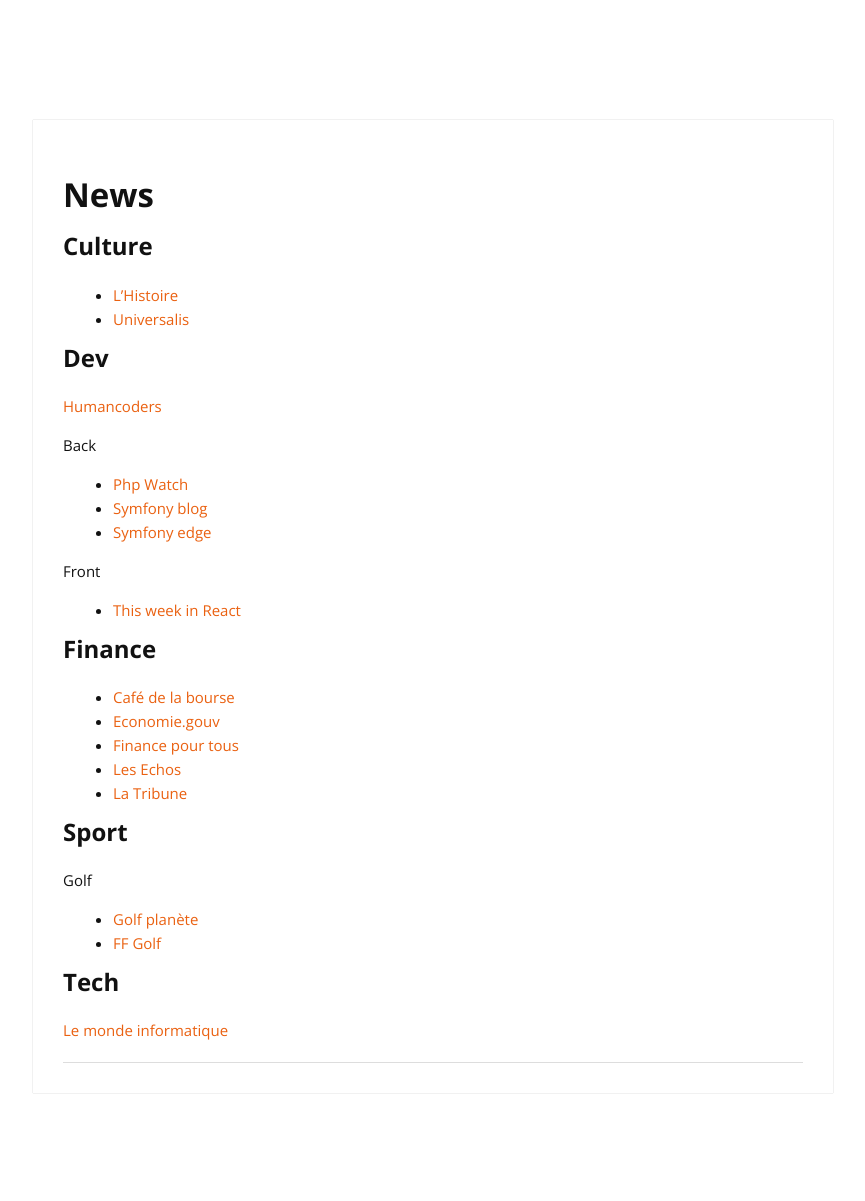
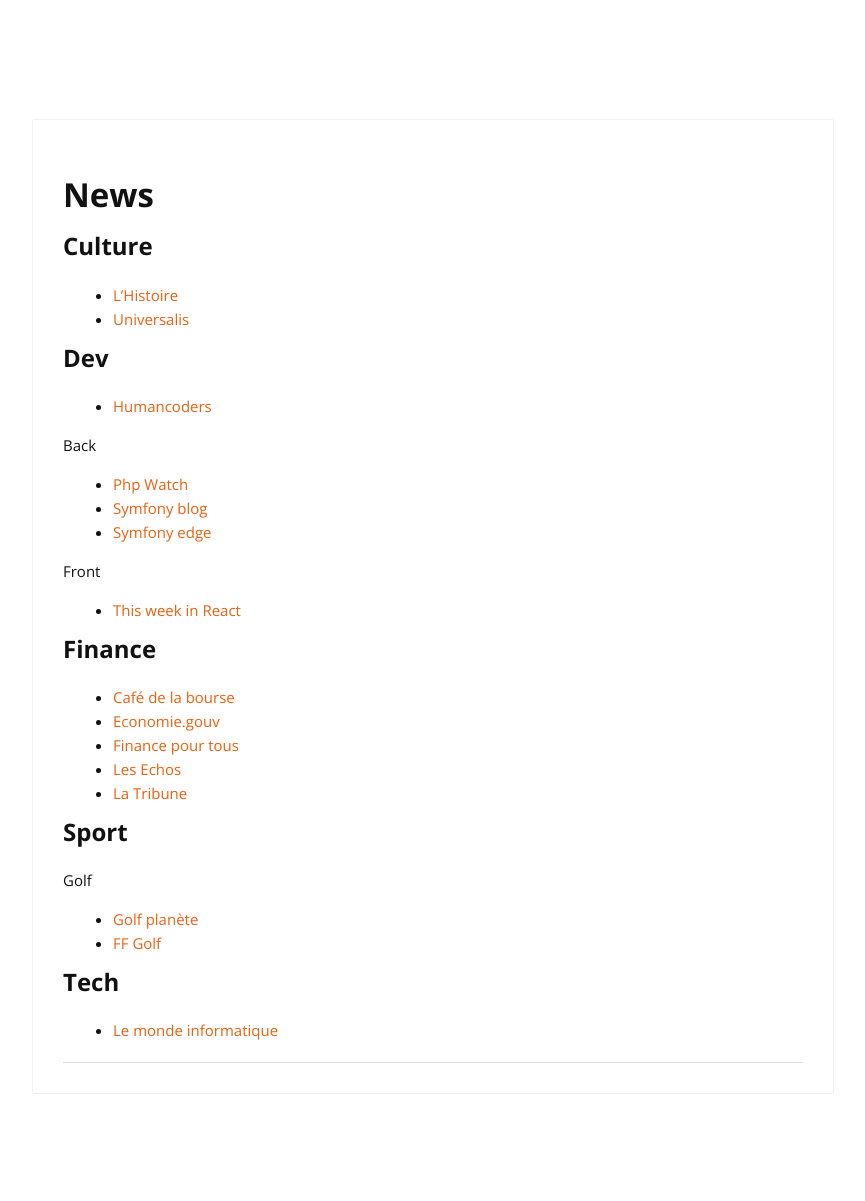
Before and after one commit to cylmat/cylmat.github.io, a Jekyll site: the page built from _pages/news.md, in a window 1280 px wide. Shown: the whole page, without its empty margins (207-1072 px from the left). Built offline with Jekyll 4.4.1, drawn with Linux system fonts in a browser that asks for light colours; nearby versions of some CDN libraries.

Commit message:
Update news.md

```diff
--- a/_pages/news.md
+++ b/_pages/news.md
@@ -9,7 +9,7 @@
 - [Universalis](https://www.universalis.fr)
 
 ## Dev
-[Humancoders](https://news.humancoders.com)
+- [Humancoders](https://news.humancoders.com)
 
 Back
 - [Php Watch](https://php.watch)
@@ -32,4 +32,4 @@
 - [FF Golf](https://www.ffgolf.org)
 
 ## Tech
-[Le monde informatique](https://www.lemondeinformatique.fr)
+- [Le monde informatique](https://www.lemondeinformatique.fr)
```
